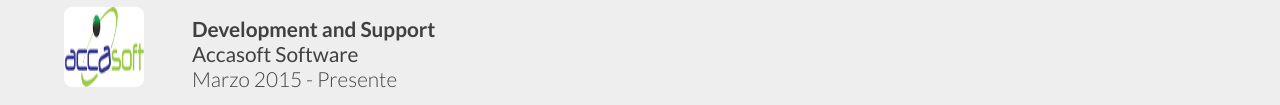
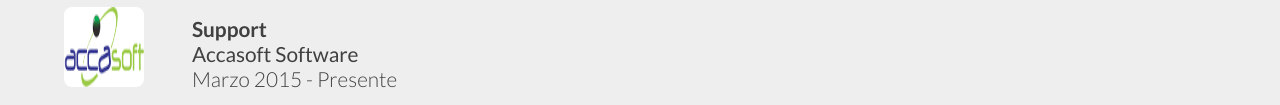
Before and after one commit to juliotelcel2/juliotelcel22.github.io, a plain HTML site: page index.html in a window 1280 px wide. Shown: the part 638-743 px from the top of the page. Drawn offline with nearby package versions, Linux system fonts and the light colour scheme; files whose address does not match are found by name.

Commit message:
modificacion index experiencia

```diff
--- a/index.html
+++ b/index.html
@@ -74,7 +74,7 @@
 				<img class="area-logo" src="media/accasoft.png">
 				<div class="area-text">
 					<div class="area-title">
-						<p> Development and Support </p>
+						<p> Support </p>
 					</div>
 					<div class="area-company">
 						<p><a href="http://accasoft.net/"> Accasoft Software </a></p>
```
